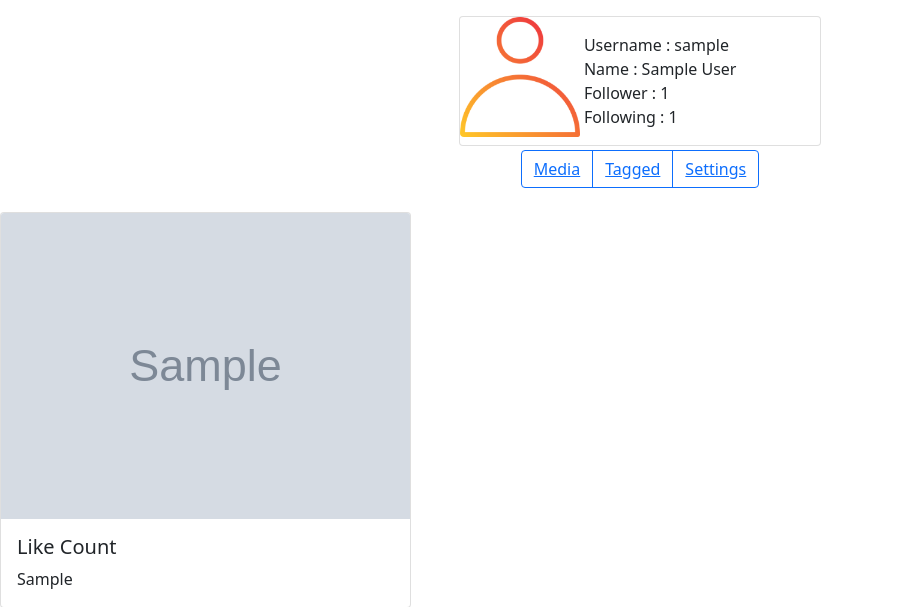
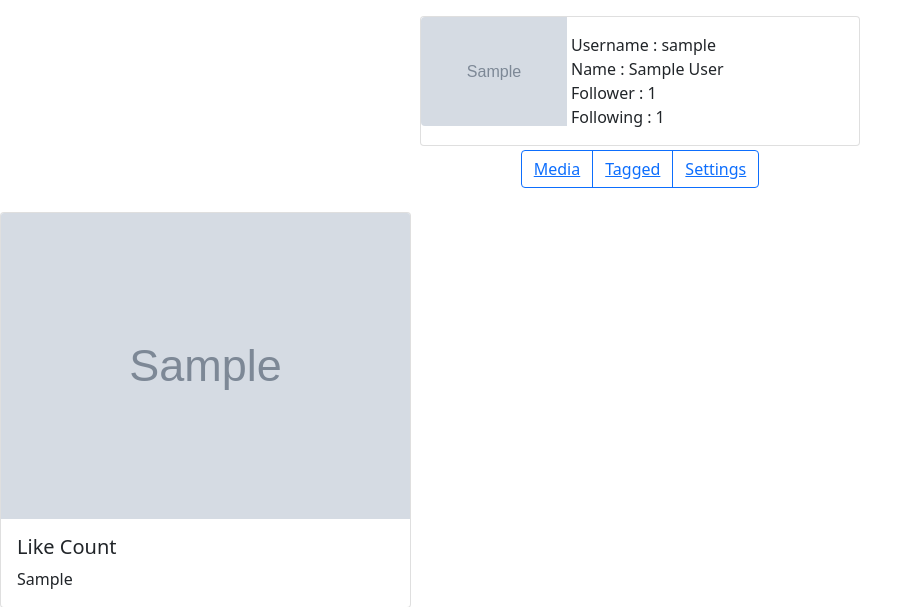
Before and after one commit to gaurav-singh-mrg/Django, a Django app: page /users/profile/ in a window 1280 px wide. Shown: the part 56-663 px from the top of the page, without its empty margins (0-923 px from the left). Run offline with Django 4.2, Linux system fonts and the light colour scheme; a user stored in the database is signed in; tables that the repository leaves empty hold one stand-in row (values such as "Sample post"); grey boxes marked "Sample" are stand-in pictures.

Commit message:
44) Profile picture updates

```diff
--- a/User/views.py
+++ b/User/views.py
@@ -26,10 +26,16 @@ def profile(request, btnSelect='media'):
     user = User.objects.filter(id=request.user.id).values('id', 'username', 'first_name', 'last_name')
     Follower = FollowData.objects.filter(UserId=request.user.id).count()
     Following = FollowData.objects.filter(FollowersId=request.user.id).count()
+    profilepic1 = users_info.objects.filter(Userid=request.user.id).values('ProfilePic')
+    print(f'profilepic0 {profilepic1[0]}')
+    a = profilepic1[0].get('ProfilePic')
+    print(f'profilepic {type(a)} {a}')
+
     context = {
         'userinfo': user,
         'Follower': Follower,
-        'Following': Following
+        'Following': Following,
+        'profilepic': a
     }
     if btnSelect == 'media':
         print("media")
--- a/templates/User/profile.html
+++ b/templates/User/profile.html
@@ -13,7 +13,13 @@
         <div class="card mb-1" style="max-width: 440px;">
             <div class="row g-0">
                 <div class="col-md-4">
-                    <img src="{% static 'image/user.png' %}" class="img-fluid rounded-start" alt="...">
+                    {%if profilepic %}
+                    <img src="/{{profilepic}}"
+                         class="img-fluid rounded-start" alt="...">
+                    {%else%}
+                    <img src="{% static 'image/user.png' %}"
+                         class="img-fluid rounded-start" alt="...">
+                    {%endif%}
                 </div>
                 <div class="col-md-6">
                     <div class="card-body">
```
